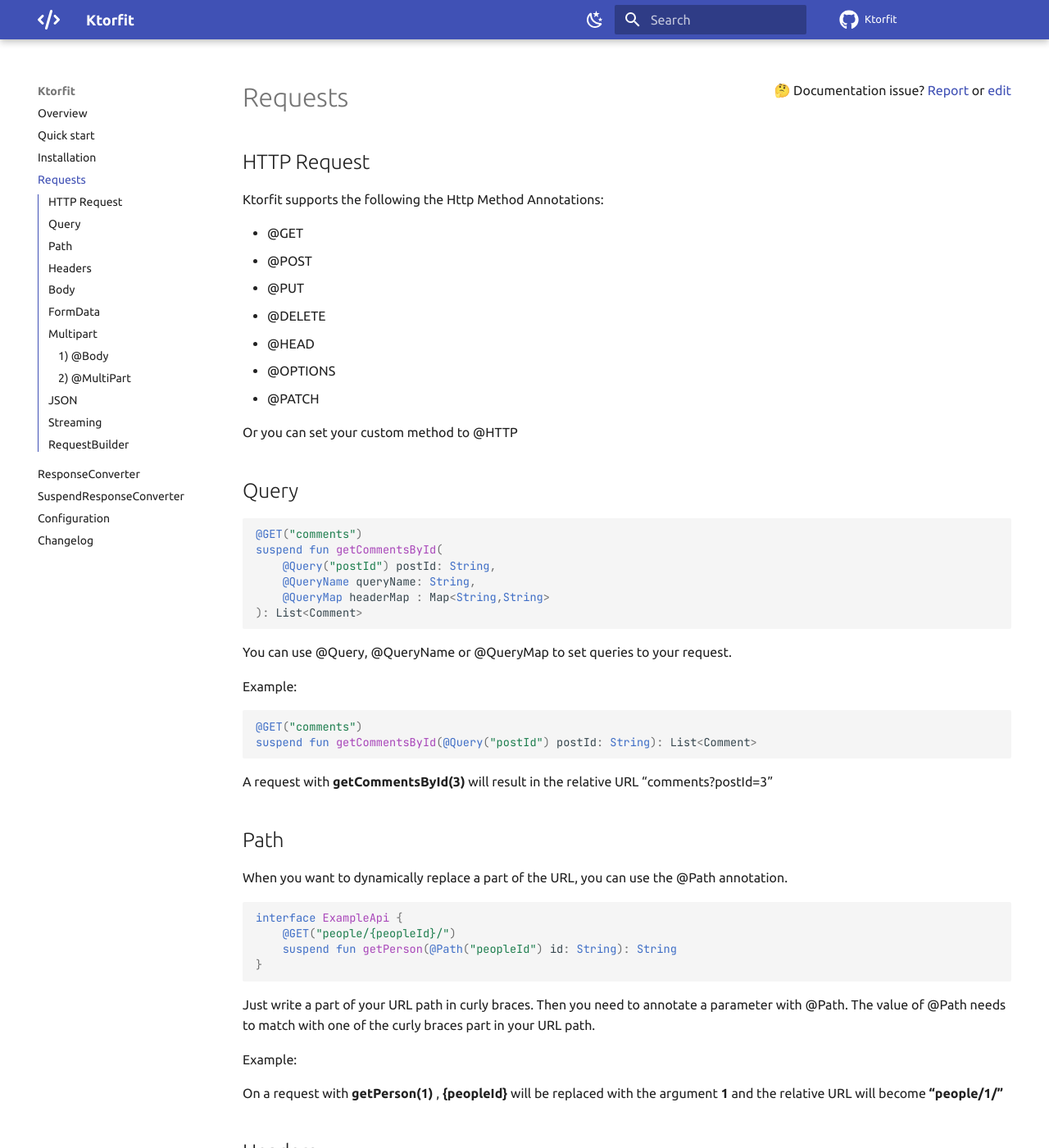
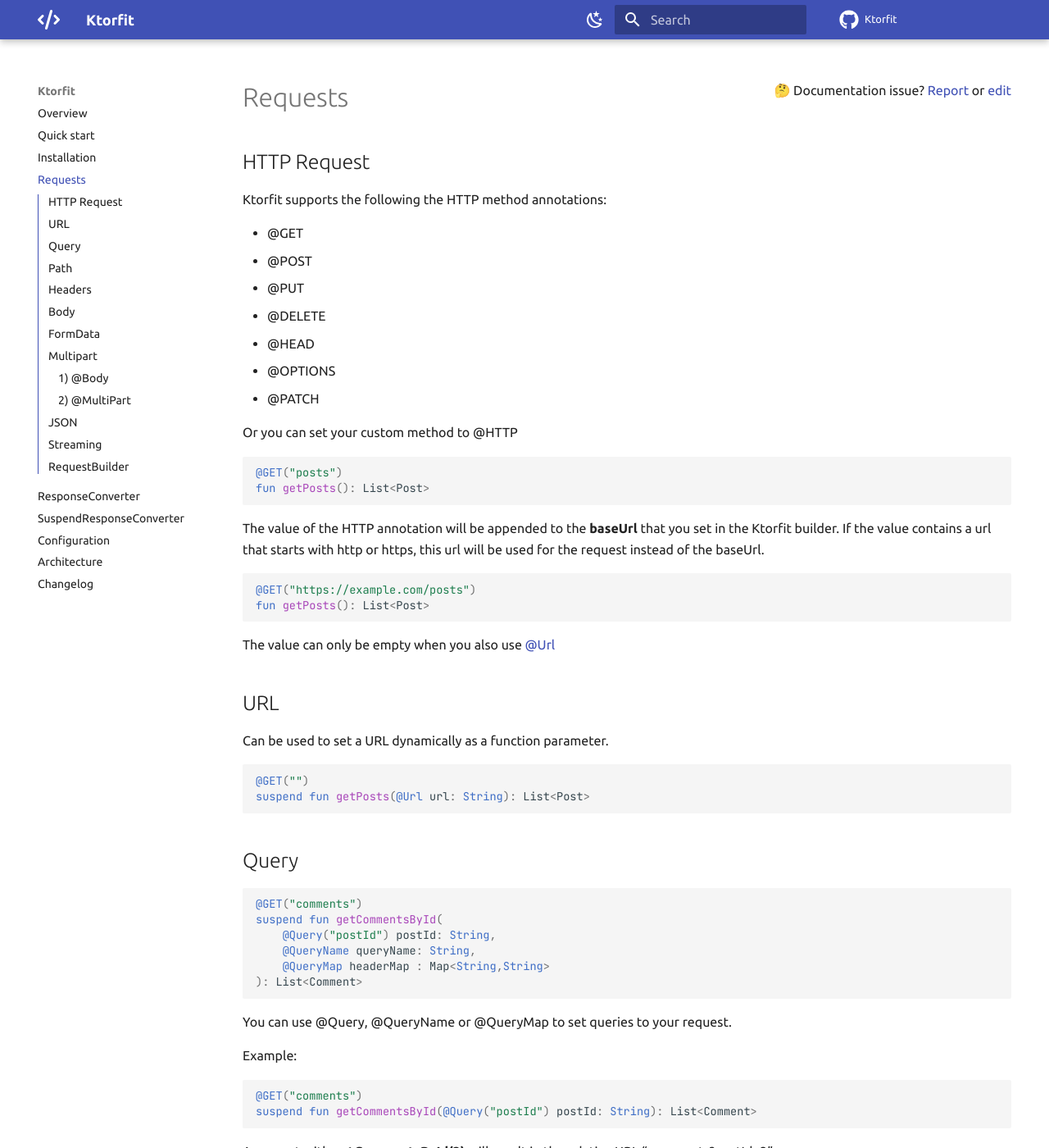
Before and after one commit to Foso/Ktorfit, an MkDocs documentation site: the page built from docs/requests.md, in a window 1280 px wide and 1400 px high. Shown: the whole window at 82% size. Built offline with MkDocs 1.6.1 and Material for MkDocs 9.7.7, drawn with Linux system fonts in a browser that asks for light colours; comment, search, counter and statistics services are not loaded.

Commit message:
(docs) add @URL

````diff
--- a/docs/requests.md
+++ b/docs/requests.md
@@ -1,5 +1,5 @@
 ## HTTP Request
-Ktorfit supports the following the Http Method Annotations:
+Ktorfit supports the following the HTTP method annotations:
 
 * @GET
 * @POST
@@ -11,6 +11,28 @@
 
 Or you can set your custom method to @HTTP
 
+
+```kotlin
+@GET("posts")
+fun getPosts(): List<Post>
+```
+
+The value of the HTTP annotation will be appended to the **baseUrl** that you set in the Ktorfit builder.
+If the value contains a url that starts with http or https, this url will be used for the request instead of the baseUrl.
+
+```kotlin
+@GET("https://example.com/posts")
+fun getPosts(): List<Post>
+```
+
+The value can only be empty when you also use [@Url](#url)
+
+## URL
+Can be used to set a URL dynamically as a function parameter.
+```kotlin
+@GET("")
+suspend fun getPosts(@Url url: String): List<Post>
+```
 
 ## Query
 ```kotlin
--- a/mkdocs.yml
+++ b/mkdocs.yml
@@ -58,6 +58,7 @@
   - 'ResponseConverter': responseconverter.md
   - 'SuspendResponseConverter': suspendresponseconverter.md
   - 'Configuration': configuration.md
+  - 'Architecture': architecture.md
   - 'Changelog': CHANGELOG.md
 
 markdown_extensions:
````
Also changed, not shown: docs/quick-start.md (+1 -1 lines), 1 other file.
